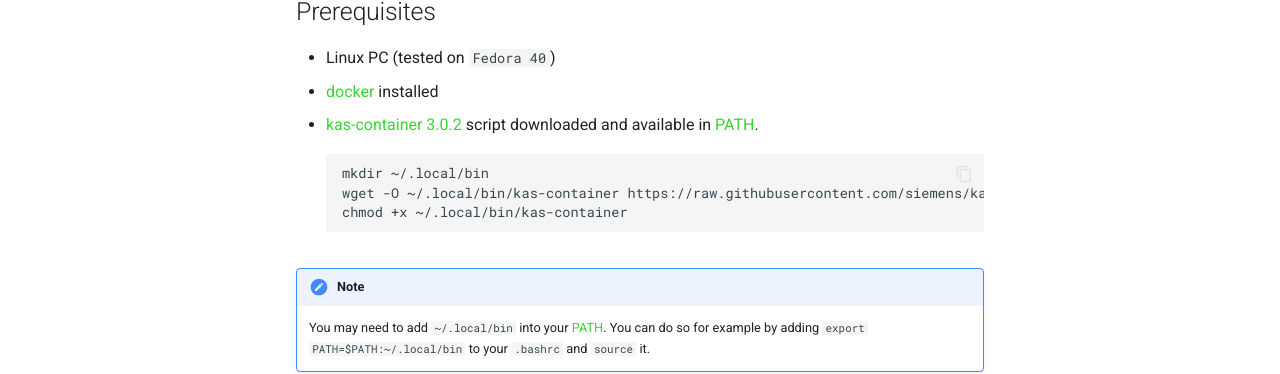
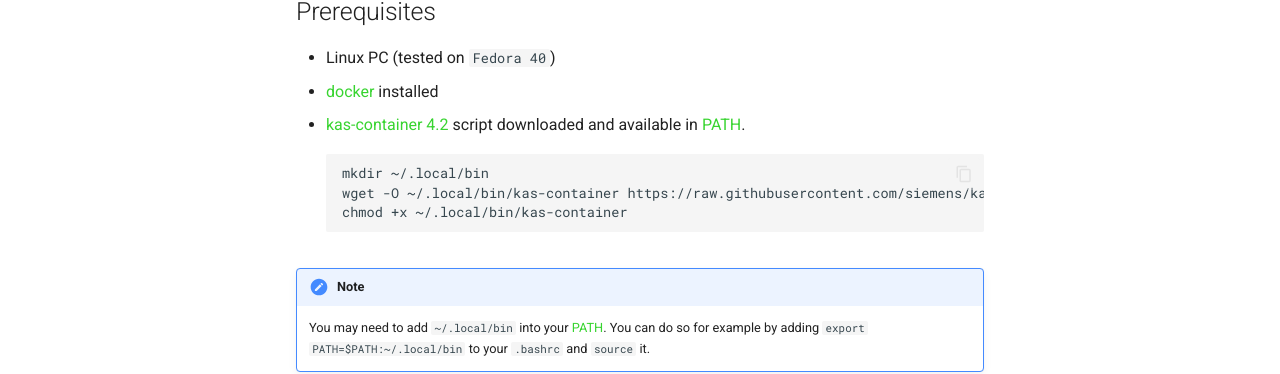
Before and after one commit to zarhus/docs, an MkDocs documentation site: the page built from docs/getting-started/building.md, in a window 1280 px wide and 900 px high. Shown: the part 299-673 px from the top of the window. Built offline with MkDocs 1.6.1 and Material for MkDocs 9.7.7, drawn with Linux system fonts in a browser that asks for light colours; comment, search, counter and statistics services are not loaded.

Commit message:
docs: getting-started: building.md: update KAS to 4.2
Signed-off-by: Daniil Klimuk <daniil.klimuk@3mdeb.com>

````diff
--- a/docs/getting-started/building.md
+++ b/docs/getting-started/building.md
@@ -12,13 +12,13 @@ This guide will demonstrate how to build a Zarhus OS image from zero!
 * Linux PC (tested on `Fedora 40`)
 * [docker](https://docs.docker.com/engine/install/fedora/) installed
 * [kas-container
-  3.0.2](https://raw.githubusercontent.com/siemens/kas/3.0.2/kas-container)
+  4.2](https://raw.githubusercontent.com/siemens/kas/4.2/kas-container)
   script downloaded and available in
   [PATH](https://en.wikipedia.org/wiki/PATH_(variable)).
 
     ```bash
     mkdir ~/.local/bin
-    wget -O ~/.local/bin/kas-container https://raw.githubusercontent.com/siemens/kas/3.0.2/kas-container
+    wget -O ~/.local/bin/kas-container https://raw.githubusercontent.com/siemens/kas/4.2/kas-container
     chmod +x ~/.local/bin/kas-container
     ```
 
````
